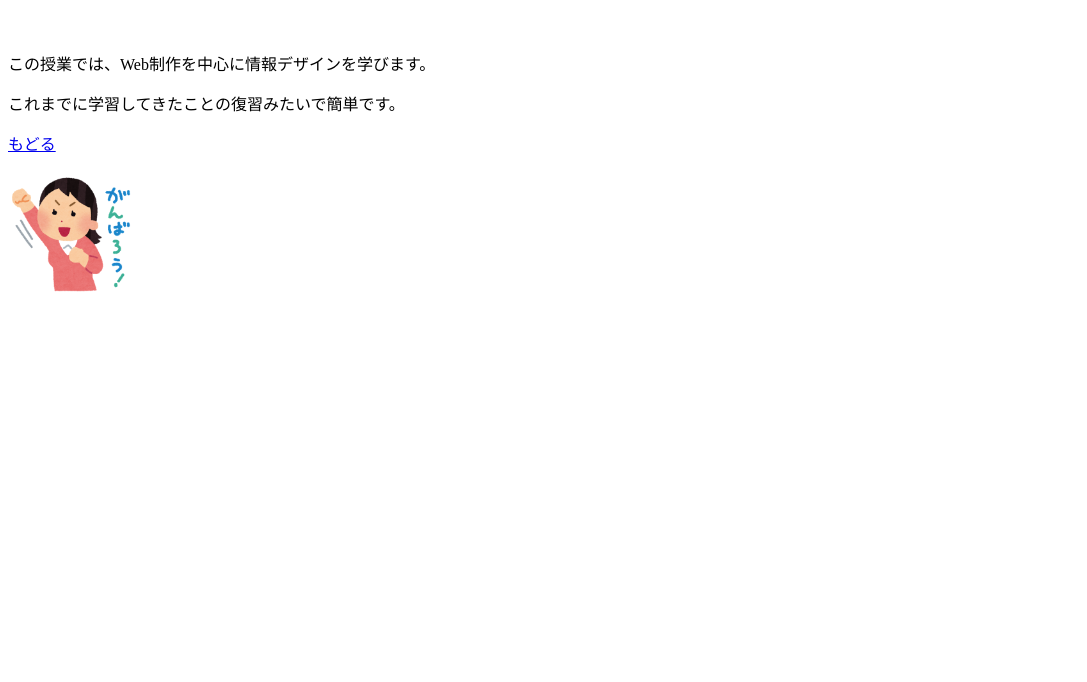
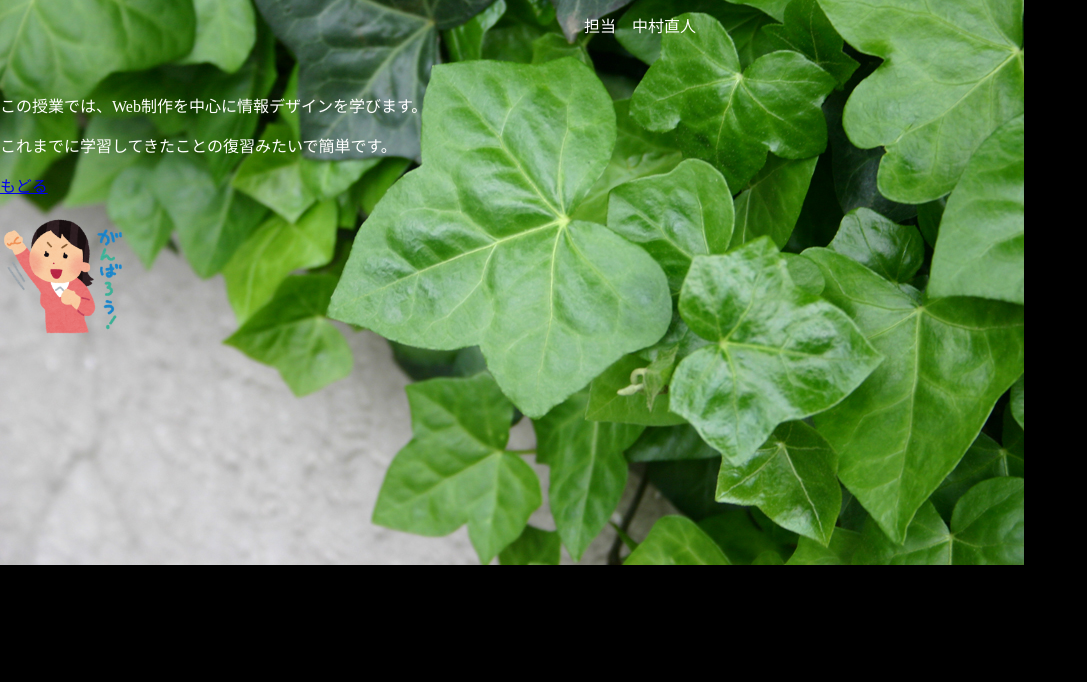
Before and after one commit to ojimarin/2025-, a plain HTML site: page lesson1-org1.html in a window 1280 px wide. Shown: the part 118-800 px from the top of the page, without its empty margins (0-1087 px from the left). Drawn offline with Linux system fonts and the light colour scheme.

Commit message:
Update lesson1-org1.html

```diff
--- a/lesson1-org1.html
+++ b/lesson1-org1.html
@@ -3,6 +3,7 @@
    <HEAD>
       <meta charset="UTF-8">
       <TITLE>Webページの基礎</TITLE>
+	   <link href="sample.css" rel="stylesheet" type="text/css">
    </HEAD>
    <BODY>
 	<center><h1>ビジュアルコンテンツデザイン</h1>
@@ -12,4 +13,5 @@
 <p><a href="lesson1-top.html">もどる</a></p>
         <P><img src="ganba.png" width="128" height="128" alt="頑張ろう">
    </BODY>
+
 </HTML>
```
